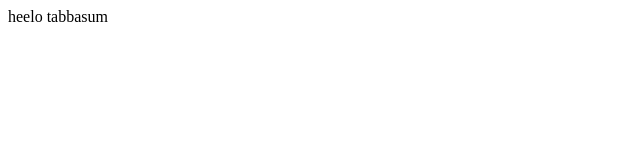
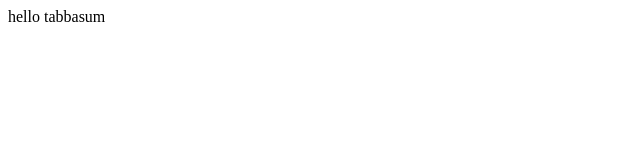
Before and after one commit to tabasn/local_repo, a plain HTML site: page index.html in a window 1280 px wide. Shown: the full height of the page, 0-640 px from the left. Drawn offline with Linux system fonts and the light colour scheme.

Commit message:
Update index.html

```diff
--- a/index.html
+++ b/index.html
@@ -1 +1 @@
-<p>heelo tabbasum</p>
+<p>hello tabbasum</p>
```
